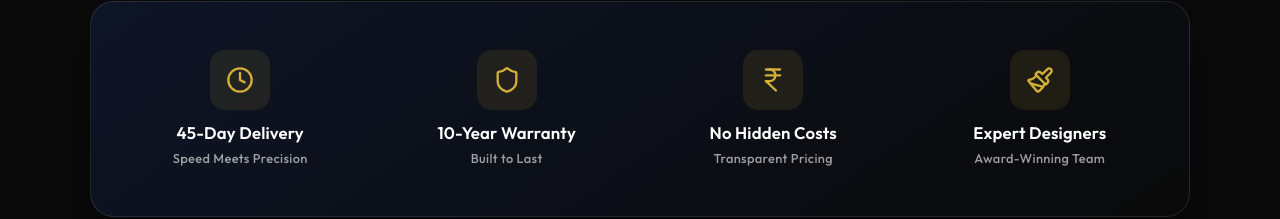
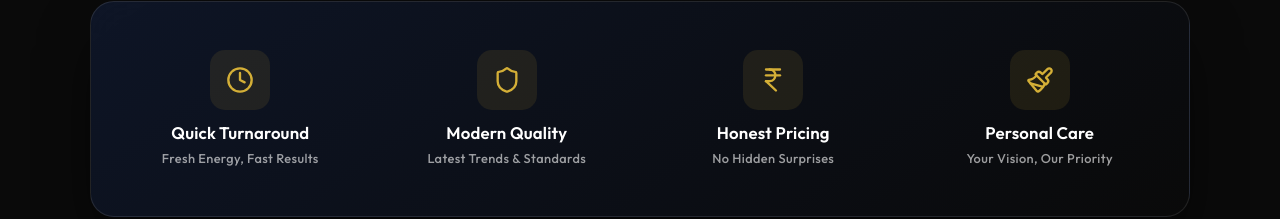
Before and after one commit to devarsh170407/Rudraksha-design-Studio, a React (Vite) app: page / in a window 1280 px wide. Shown: the part 1319-1538 px from the top of the page. Built offline with nearby package versions, Linux system fonts and the light colour scheme; no server answers; the database is empty.

Commit message:
style: updated trust bar to be more relatable for a new studio

```diff
--- a/src/pages/Home.jsx
+++ b/src/pages/Home.jsx
@@ -226,10 +226,10 @@ export default function Home() {
           borderRadius: '24px'
         }}>
           {[
-            { icon: <Clock size={28} />, label: "45-Day Delivery", sub: "Speed Meets Precision" },
-            { icon: <Shield size={28} />, label: "10-Year Warranty", sub: "Built to Last" },
-            { icon: <IndianRupee size={28} />, label: "No Hidden Costs", sub: "Transparent Pricing" },
-            { icon: <Paintbrush size={28} />, label: "Expert Designers", sub: "Award-Winning Team" }
+            { icon: <Clock size={28} />, label: "Quick Turnaround", sub: "Fresh Energy, Fast Results" },
+            { icon: <Shield size={28} />, label: "Modern Quality", sub: "Latest Trends & Standards" },
+            { icon: <IndianRupee size={28} />, label: "Honest Pricing", sub: "No Hidden Surprises" },
+            { icon: <Paintbrush size={28} />, label: "Personal Care", sub: "Your Vision, Our Priority" }
           ].map((item, idx) => (
             <div key={idx} className="feature-item" style={{
               textAlign: 'center', display: 'flex', flexDirection: 'column', alignItems: 'center', gap: '0.8rem'
```
